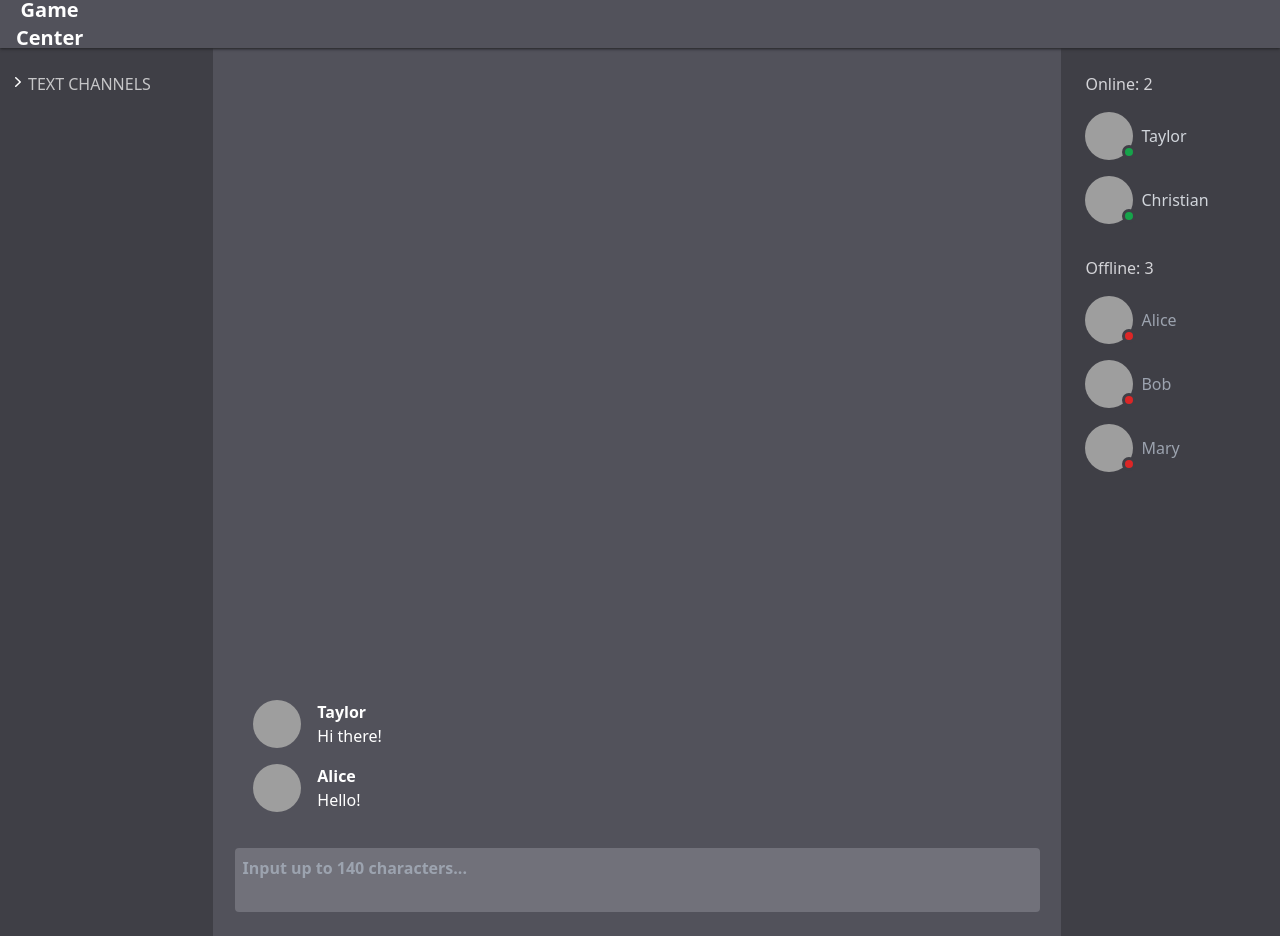
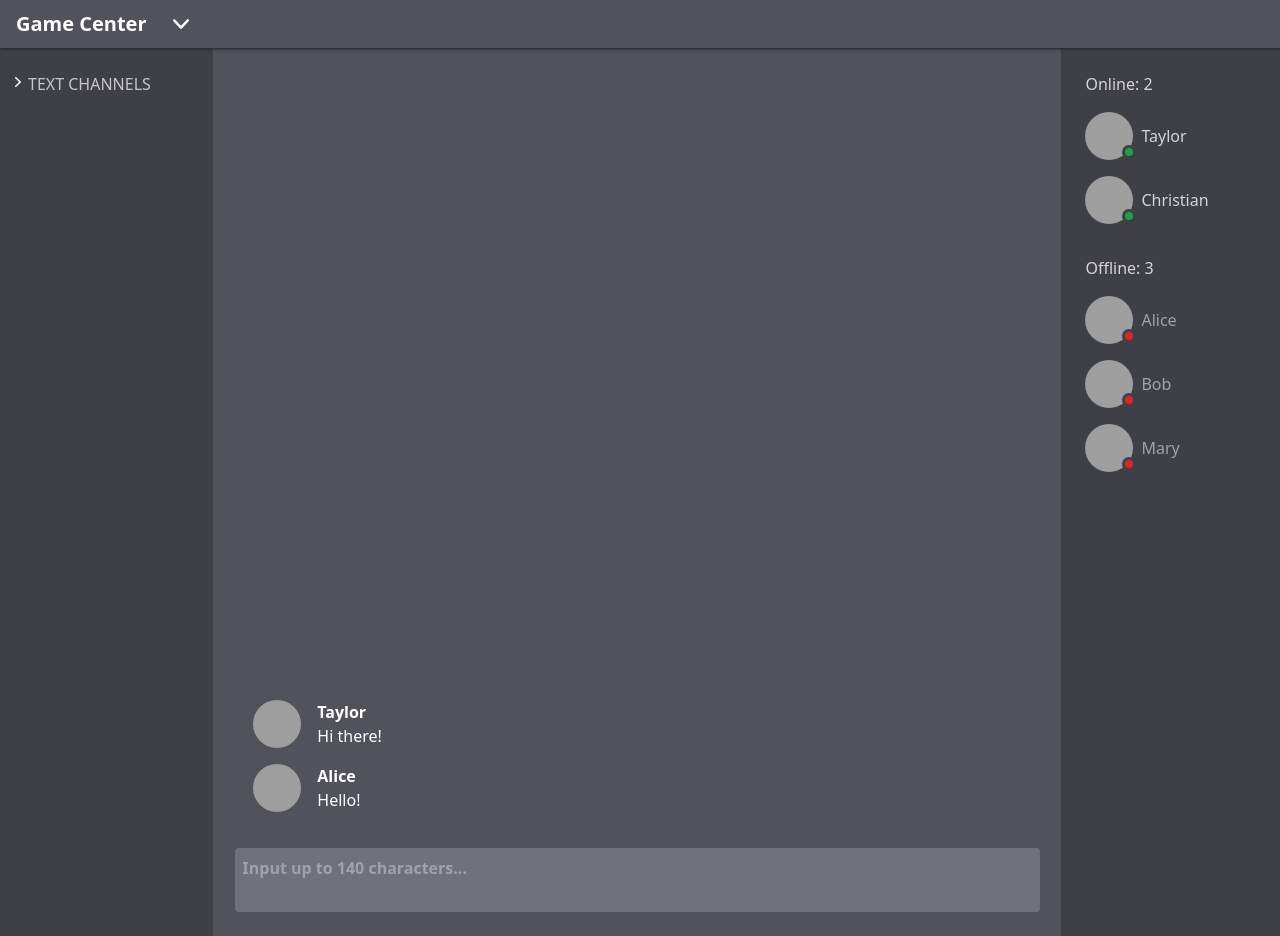
Before and after one commit to mihail-fomin/discord-app, a Next.js app: page / in a window 1280 px wide. Built offline with nearby package versions, Linux system fonts and the light colour scheme; grey boxes are pictures that could not be loaded.

Commit message:
fixed header styles

```diff
--- a/components/Body.js
+++ b/components/Body.js
@@ -3,7 +3,7 @@ import Chat from './Chat/Chat';
 
 export default function Body({ activeChannelID, setActiveChannelID }) {
 	return <>
-		<main className='flex h-[55.5rem]'>
+		<main className='flex h-[55.5rem] z-0'>
 			<ChannelList activeChannelID={activeChannelID} setActiveChannelID={setActiveChannelID} />
 			<Chat />
 		</main>
--- /dev/null
+++ b/components/Chat/ChatHistory.js
@@ -0,0 +1,12 @@
+export const history = [
+	{
+		messageID: 1,
+		senderID: 1,
+		text: 'Hi there!'
+	},
+	{
+		messageID: 2,
+		senderID: 2,
+		text: 'Hello!'
+	},
+]
--- a/components/Header.js
+++ b/components/Header.js
@@ -16,14 +16,14 @@ export default function Header({ className = "", activeChannelID }) {
 		<header
 			className={twMerge(
 				"sticky top-0",
-				"flex",
+				"flex justify-between items-center",
 				"shadow shadow-zinc-800",
-				"h-12",
+				"h-12 w-full",
 				className
 			)}
 		>
 			<Menu />
-			<div>{getChannelName(activeChannelID)}</div>
+			<div className='px-4 text-xl basis-5/6'>{getChannelName(activeChannelID)}</div>
 		</header>
 	</>
 }
--- a/components/Menu.js
+++ b/components/Menu.js
@@ -18,12 +18,11 @@ const links = [
 
 export default function Menu() {
 	return (
-		<Popover className="relative">
-			<Popover.Button className="flex items-center justify-between w-1/6 h-12 px-4 cursor-pointer bg-zinc-700 hover:bg-zinc-600">
+		<Popover className="relative basis-1/6 ">
+			<Popover.Button className="flex items-center justify-between w-full h-12 px-4 cursor-pointer bg-zinc-700 hover:bg-zinc-600">
 				<div className='text-xl font-bold'>Game Center</div>
 				<ChevronDownIcon className='h-8 aspect-square' aria-hidden="true" />
 			</Popover.Button>
-
 			<Transition
 				as={Fragment}
 				enter="transition ease-out duration-200"
```
